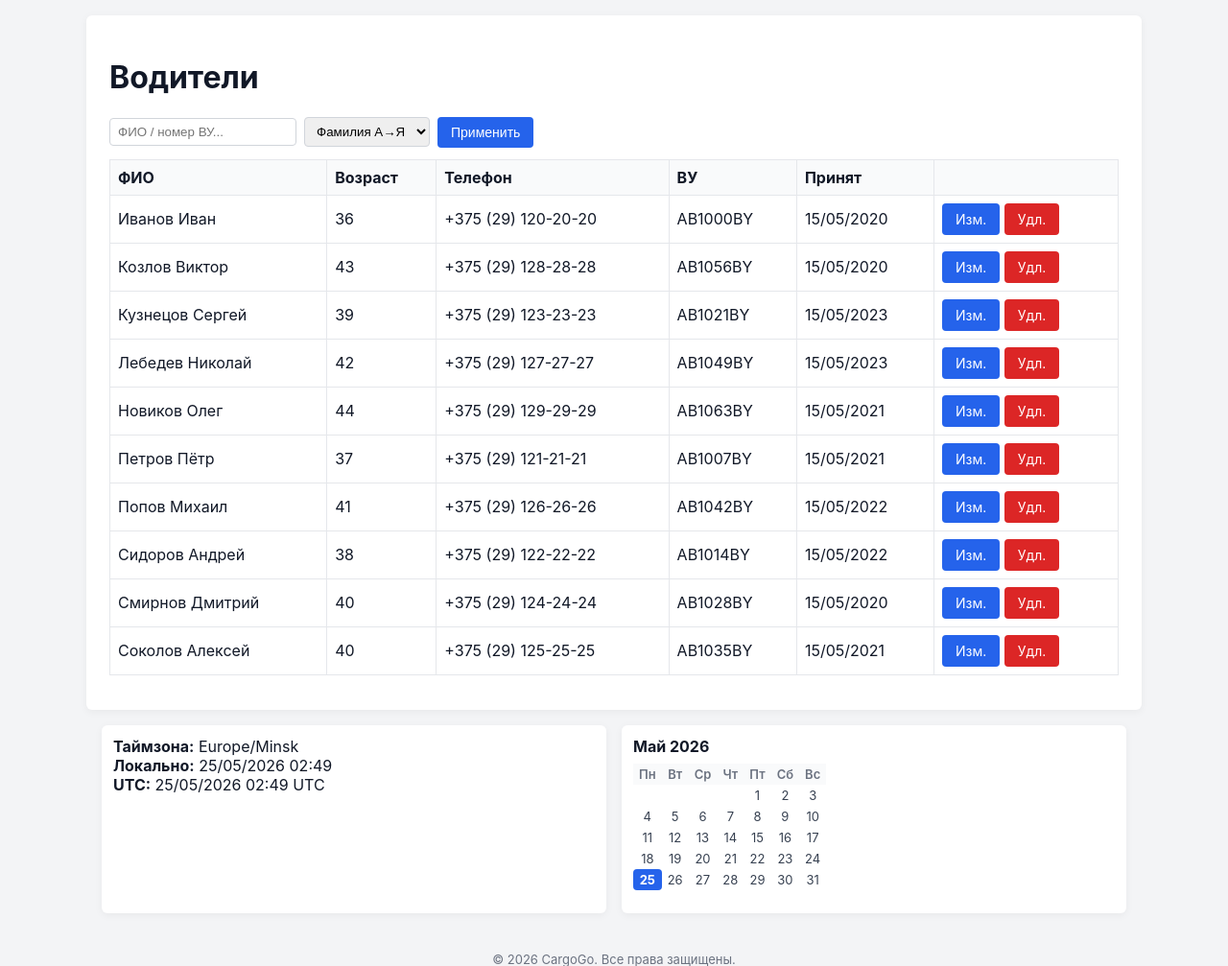
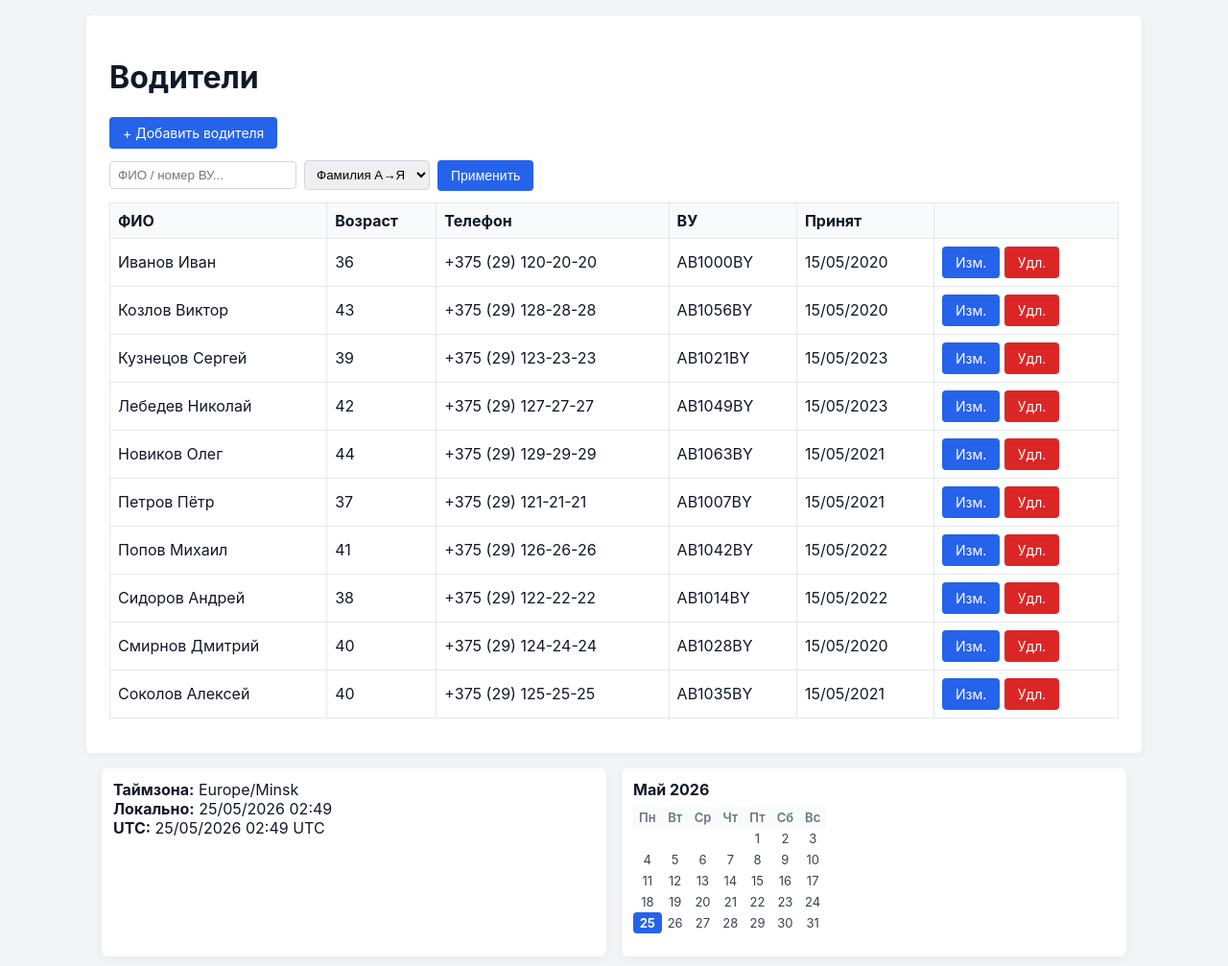
Before and after one commit to suniq22/IGI_LR1_NEW_NAME, a Django app: page /cargo/drivers/ in a window 1280 px wide. Shown: the part 66-1073 px from the top of the page at 96% size. Run offline with Django 5.2, Linux system fonts and the light colour scheme; a user stored in the database is signed in; data comes from the database, SQL or seed files in the repository.

Commit message:
fix: add create driver button to list page, fix DriverForm with user field

```diff
--- a/IGI/LR5/cargo_project/templates/cargo/drivers_list.html
+++ b/IGI/LR5/cargo_project/templates/cargo/drivers_list.html
@@ -2,6 +2,9 @@
 {% block title %}Водители{% endblock %}
 {% block content %}
 <h1>Водители</h1>
+{% if user.is_superuser %}
+    <a class="btn btn-success" href="{% url 'cargo:driver_create' %}">+ Добавить водителя</a>
+{% endif %}
 <form method="get" class="toolbar">
     <input type="search" name="q" value="{{ q }}" placeholder="ФИО / номер ВУ...">
     <select name="sort">
```
